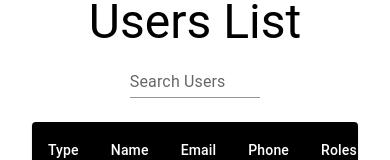
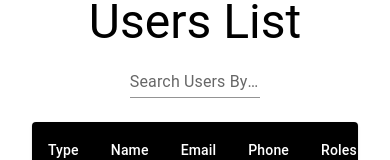
Before and after one commit to anwarhossain1/user-manage, a React (Create React App) app: page / in a window 390 px wide. Shown: the part 131-291 px from the top of the page. Built offline with nearby package versions, Linux system fonts and the light colour scheme.

Commit message:
uuid and search by username, phone and email funstionality has been added

```diff
--- a/src/pages/Home/UsersList/Index.js
+++ b/src/pages/Home/UsersList/Index.js
@@ -62,7 +62,7 @@ const Index = () => {
       <Typography variant="h3">Users List</Typography>
       <TextField
         id="standard-basic"
-        label="Search Users"
+        label="Search Users By Name/Email/Phone Number"
         variant="standard"
         sx={{ width: "40%" }}
         onChange={(e) => setSearch(e.target.value)}
```
